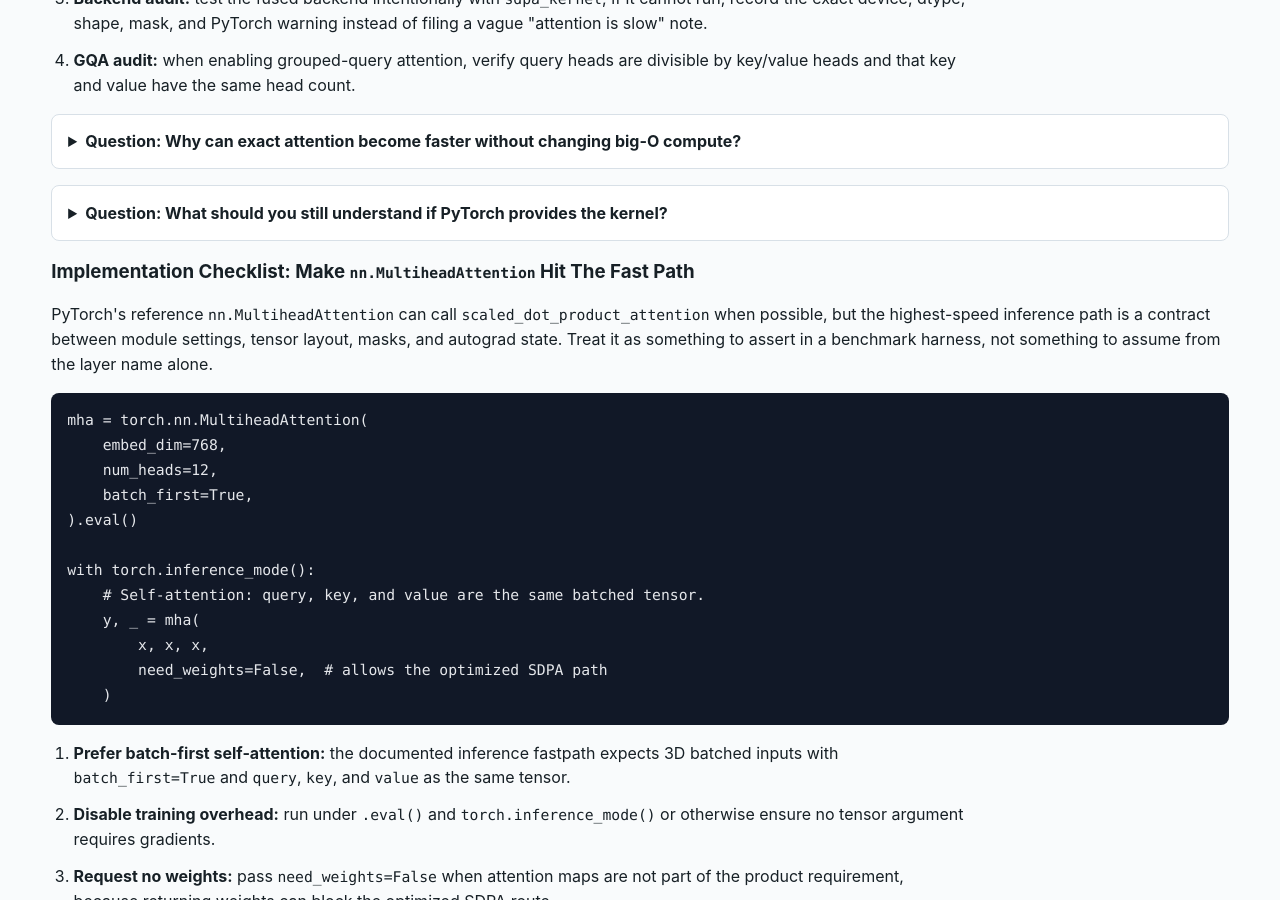
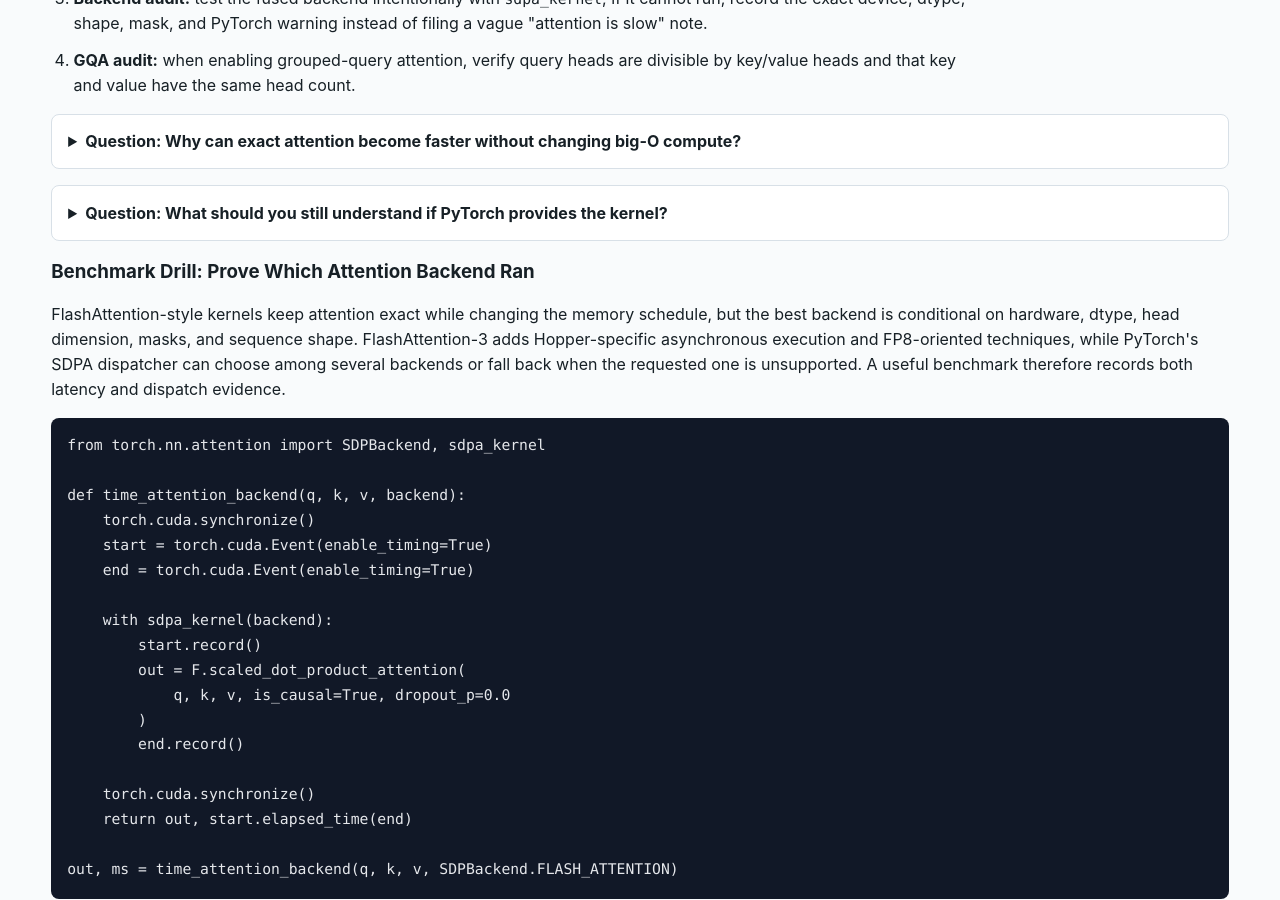
Before and after one commit to kennethli319/kennethli319.github.io, a Jekyll site: the page llm-ml-course/lessons/transformer-internals.html, which Jekyll copies as it is, in a window 1280 px wide and 900 px high, scrolled down 6809 px. Built offline with Jekyll 4.4.1, drawn with Linux system fonts in a browser that asks for light colours; some of the changed text lies outside the part shown.

Commit message:
Sync LLM course attention backend drill

```diff
--- a/llm-ml-course/lessons/transformer-internals.html
+++ b/llm-ml-course/lessons/transformer-internals.html
@@ -286,6 +286,44 @@ except RuntimeError as exc:
         <summary>Question: What should you still understand if PyTorch provides the kernel?</summary>
         <p>You still need to reason about tensor layout, causal and padding masks, dropout behavior, dtype, sequence length, memory use, and whether your input shape can use the optimized backend.</p>
       </details>
+      <h3>Benchmark Drill: Prove Which Attention Backend Ran</h3>
+      <p>
+        FlashAttention-style kernels keep attention exact while changing the
+        memory schedule, but the best backend is conditional on hardware,
+        dtype, head dimension, masks, and sequence shape. FlashAttention-3
+        adds Hopper-specific asynchronous execution and FP8-oriented techniques,
+        while PyTorch's SDPA dispatcher can choose among several backends or
+        fall back when the requested one is unsupported. A useful benchmark
+        therefore records both latency and dispatch evidence.
+      </p>
+      <pre><code class="language-python">from torch.nn.attention import SDPBackend, sdpa_kernel
+
+def time_attention_backend(q, k, v, backend):
+    torch.cuda.synchronize()
+    start = torch.cuda.Event(enable_timing=True)
+    end = torch.cuda.Event(enable_timing=True)
+
+    with sdpa_kernel(backend):
+        start.record()
+        out = F.scaled_dot_product_attention(
+            q, k, v, is_causal=True, dropout_p=0.0
+        )
+        end.record()
+
+    torch.cuda.synchronize()
+    return out, start.elapsed_time(end)
+
+out, ms = time_attention_backend(q, k, v, SDPBackend.FLASH_ATTENTION)</code></pre>
+      <ol class="steps">
+        <li><strong>Record the shape:</strong> log batch, heads, query length, KV length, head dimension, dtype, mask type, device, and PyTorch version with every timing.</li>
+        <li><strong>Force and catch:</strong> use <code>sdpa_kernel</code> in a probe so unsupported FlashAttention inputs fail loudly instead of silently measuring a different backend.</li>
+        <li><strong>Compare numerics:</strong> check the selected backend against a math or reference path with tolerances appropriate for fp16, bf16, or FP8 experiments.</li>
+        <li><strong>Do not generalize across hardware:</strong> a result from an H100, A100, consumer GPU, or CPU says little about another deployment target.</li>
+      </ol>
+      <details class="qa">
+        <summary>Question: Why is "uses FlashAttention" an incomplete benchmark note?</summary>
+        <p>It omits the dispatch contract. The same code can run different kernels when hardware, dtype, head dimension, masks, or sequence lengths change, so the note must include the measured backend context.</p>
+      </details>
       <h3>Implementation Checklist: Make <code>nn.MultiheadAttention</code> Hit The Fast Path</h3>
       <p>
         PyTorch's reference <code>nn.MultiheadAttention</code> can call
@@ -365,7 +403,9 @@ out = compiled_flex_attention(q, k, v, block_mask=block_mask)</code></pre>
         <a href="https://arxiv.org/abs/1911.02150">Multi-Query Attention</a>,
         <a href="https://arxiv.org/abs/2305.13245">Grouped-Query Attention</a>,
         <a href="https://arxiv.org/abs/2307.08691">FlashAttention-2</a>,
+        <a href="https://arxiv.org/abs/2407.08608">FlashAttention-3</a>,
         <a href="https://docs.pytorch.org/docs/stable/generated/torch.nn.functional.scaled_dot_product_attention.html">PyTorch SDPA docs</a>,
+        <a href="https://docs.pytorch.org/docs/stable/generated/torch.nn.attention.sdpa_kernel.html">PyTorch SDPA backend selector</a>,
         <a href="https://docs.pytorch.org/docs/stable/generated/torch.nn.MultiheadAttention.html">PyTorch MultiheadAttention docs</a>,
         <a href="https://docs.pytorch.org/docs/2.12/nn.attention.flex_attention.html">PyTorch FlexAttention docs</a>,
         <a href="https://pytorch.org/blog/flexattention-for-inference/">PyTorch FlexAttention inference note</a>,
```
